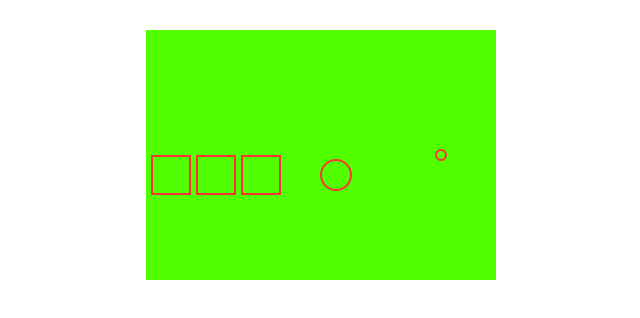
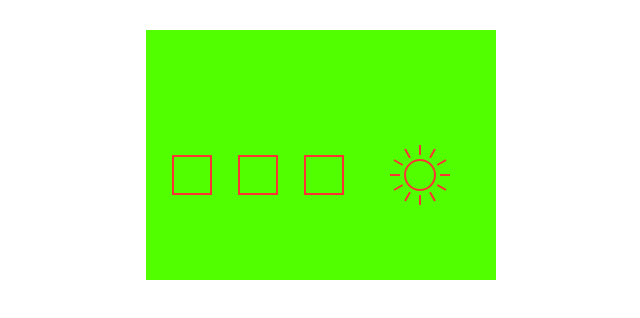
Before and after one commit to Newthrone/PracticeDay1, a plain HTML site: page index.html in a window 1280 px wide. Shown: the whole page, without its empty margins (319-959 px from the left). Drawn offline with Linux system fonts and the light colour scheme.

Commit message:
svg processed

```diff
--- a/index.html
+++ b/index.html
@@ -12,11 +12,20 @@
         <div class="icon arrowUp"></div>
         <div class="icon arrowDown"></div>
         <div class="icon menu"></div>
+        <!-- SVG не готов -->
         <svg class="svgOuter" width="100" height="100" xmlns="http://www.w3.org/2000/svg">
             <circle r="15" cx="50%" cy="50%" />
-        </svg>
-        <svg class="svgInner" width="100" height="100" xmlns="http://www.w3.org/2000/svg">
-            <circle r="5" cx="50%" cy="50%" stroke-dasharray="0";/>
+            <defs >
+                <path class="rayClass" id="ray" d="M70,50 80,50"/>
+            </defs>
+            <g id="rays">
+                <use xlink:href="#ray" transform="rotate(0 50 50)"></use>
+                <use xlink:href="#ray" transform="rotate(30 50 50)"></use>
+                <use xlink:href="#ray" transform="rotate(60 50 50)"></use>
+                <use xlink:href="#ray" transform="rotate(90 50 50)"></use>
+            </g>
+            <use xlink:href="#rays" transform="rotate(120 50 50)"></use>
+            <use xlink:href="#rays" transform="rotate(240 50 50)"></use>
         </svg>
     </div>
 </body>
--- a/style.css
+++ b/style.css
@@ -110,7 +110,11 @@
 
 .svgInner {
     stroke: #fd3333;
-    stroke-width: 2;
-    stroke-dasharray: 1 1;
+    stroke-width: 40;
+    /* stroke-dasharray: 2 1; */
     fill: none;
 }
+
+.rayClass {
+    transform: translate(10);
+}
```
